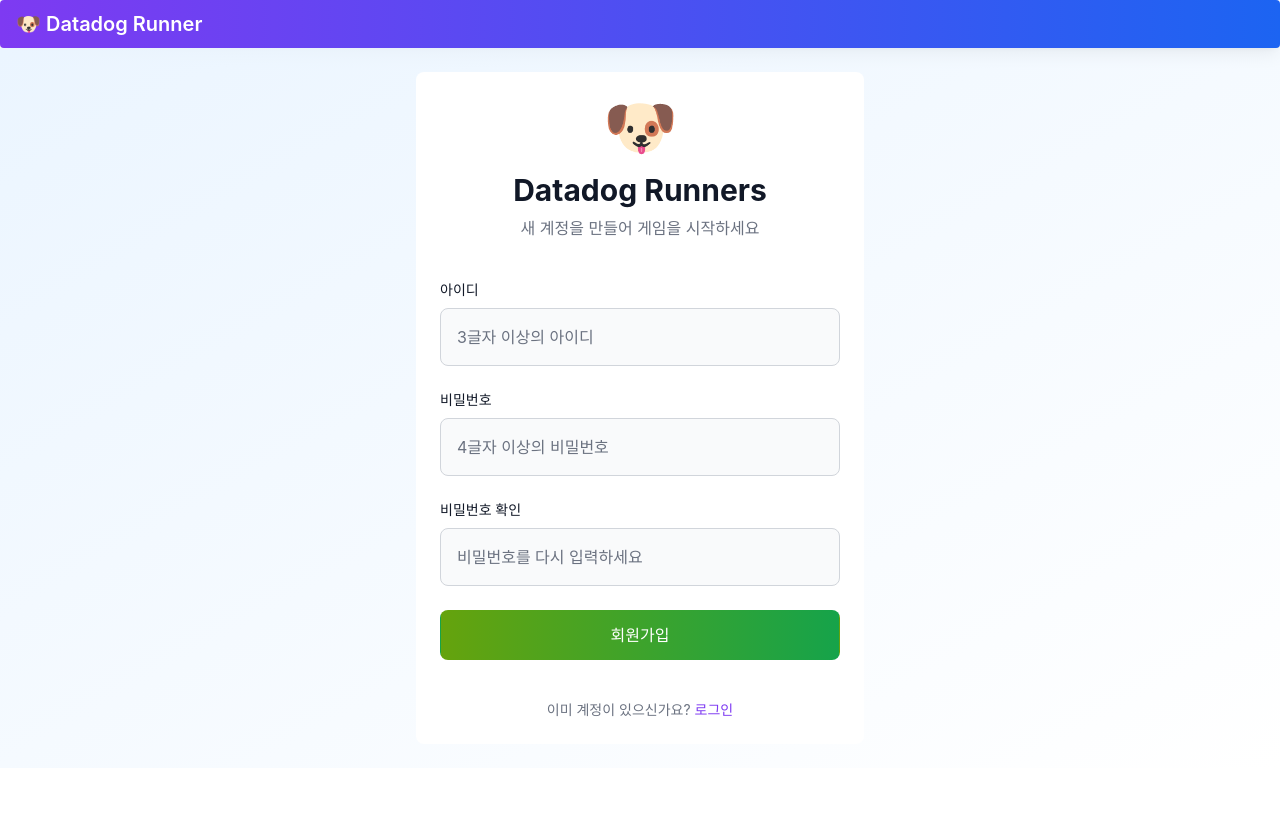
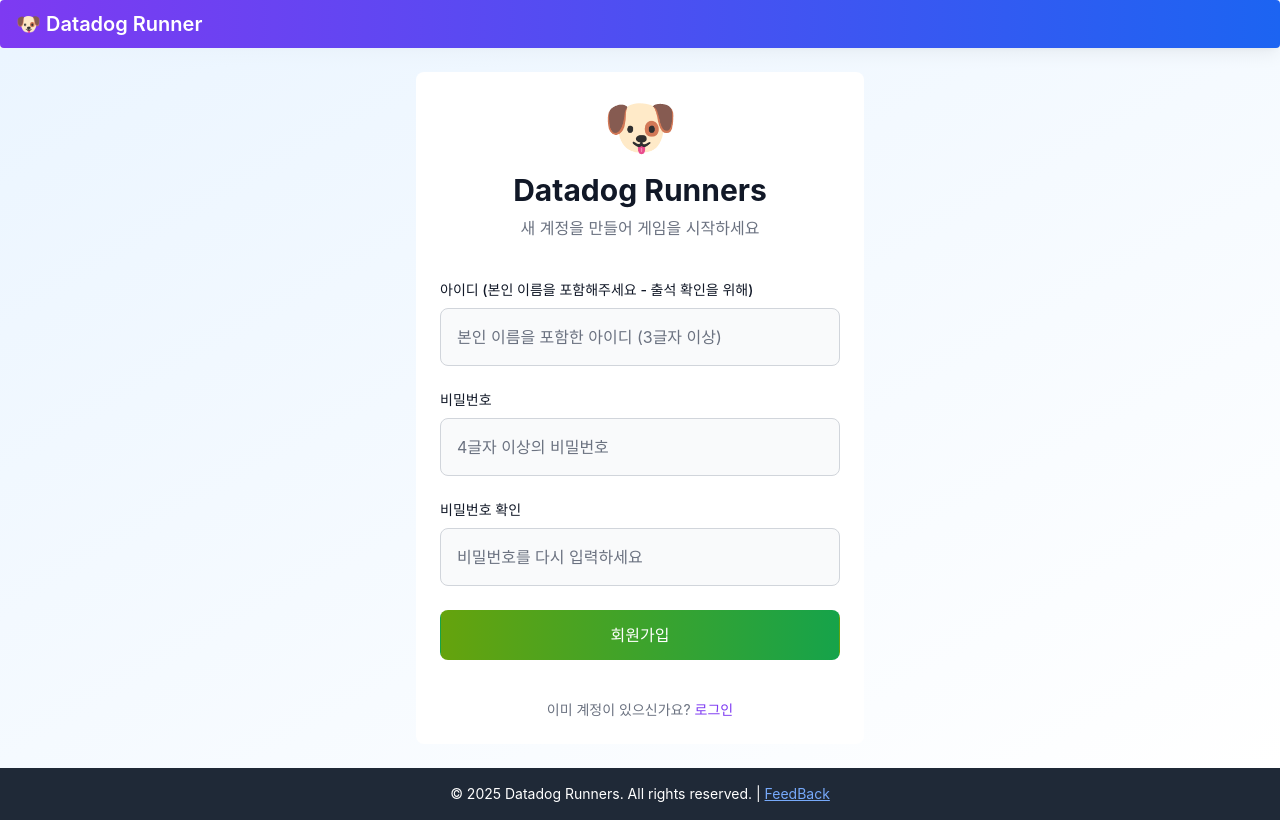
Before and after one commit to varian-lee/datadog-runner-frontend, a React (Vite) app: page / in a window 1280 px wide. Both pictures are taken after a click on the button "회원가입". Built offline with nearby package versions, Linux system fonts and the light colour scheme; no server answers.

Commit message:
🚀 Deploy frontend-react - 2025-09-18 07:59:28
- 자동 배포 스크립트에 의한 커밋
- 서비스: frontend-react
- 배포 시간: 2025-09-18 07:59:28
- Datadog Git 태깅 적용

```diff
--- a/src/App.jsx
+++ b/src/App.jsx
@@ -1,14 +1,14 @@
 // 메인 App 컴포넌트 - 인증, 라우팅, 네비게이션 관리
 // 기존 demo 전용에서 회원가입 지원 및 사용자별 개인화 기능으로 확장
-import { BrowserRouter, Routes, Route, Link, Navigate } from 'react-router-dom';
-import { Navbar, Avatar, Dropdown, Button } from 'flowbite-react';
+import { Avatar, Dropdown, Navbar } from 'flowbite-react';
+import { useEffect, useState } from 'react';
+import { BrowserRouter, Link, Navigate, Route, Routes } from 'react-router-dom';
+import { clearRumUser, setRumUser } from './lib/rum';
+import Chat from './pages/Chat.jsx';
+import Game from './pages/Game.jsx';
 import Login from './pages/Login.jsx';
-import Signup from './pages/Signup.jsx';  // 회원가입 기능 추가
-import Game from './pages/Game.jsx';
 import Ranking from './pages/Ranking.jsx';
-import Chat from './pages/Chat.jsx';
-import { useEffect, useState } from 'react';
-import { setRumUser, clearRumUser } from './lib/rum';
+import Signup from './pages/Signup.jsx'; // 회원가입 기능 추가
 
 export default function App() {
   // 인증 상태 관리
@@ -151,6 +151,22 @@ export default function App() {
           </Routes>
         </div>
       </main>
+
+      <footer className="bg-gray-800 text-white py-4 text-center text-sm">
+        <div className="mx-auto max-w-7xl px-6">
+          <p>
+            © 2025 Datadog Runners. All rights reserved. | {' '}
+            <a
+              href="https://bit.ly/DD-FE-FEEDBACK"
+              target="_blank"
+              rel="noopener noreferrer"
+              className="text-blue-400 hover:text-blue-300 underline"
+            >
+              FeedBack
+            </a>
+          </p>
+        </div>
+      </footer>
     </BrowserRouter>
   );
 }
--- a/src/pages/Signup.jsx
+++ b/src/pages/Signup.jsx
@@ -1,5 +1,5 @@
+import { Alert, Button, Card, Label, TextInput } from 'flowbite-react';
 import { useState } from 'react';
-import { Card, Button, Label, TextInput, Alert } from 'flowbite-react';
 
 export default function Signup({ onLogin, onSwitchToLogin }) {
   const [id, setId] = useState('');
@@ -62,11 +62,11 @@ export default function Signup({ onLogin, onSwitchToLogin }) {
 
           <form onSubmit={submit} className="space-y-6">
             <div>
-              <Label htmlFor="userId" value="아이디" className="mb-2 block text-sm font-medium text-gray-900" />
+              <Label htmlFor="userId" value="아이디 (본인 이름을 포함해주세요 - 출석 확인을 위해)" className="mb-2 block text-sm font-medium text-gray-900" />
               <TextInput
                 id="userId"
                 type="text"
-                placeholder="3글자 이상의 아이디"
+                placeholder="본인 이름을 포함한 아이디 (3글자 이상)"
                 value={id}
                 onChange={(e) => setId(e.target.value)}
                 required
--- /dev/null
+++ b/static-analysis.datadog.yml
@@ -0,0 +1,3 @@
+schema-version: v1
+rulesets:
+  - github-actions
```
